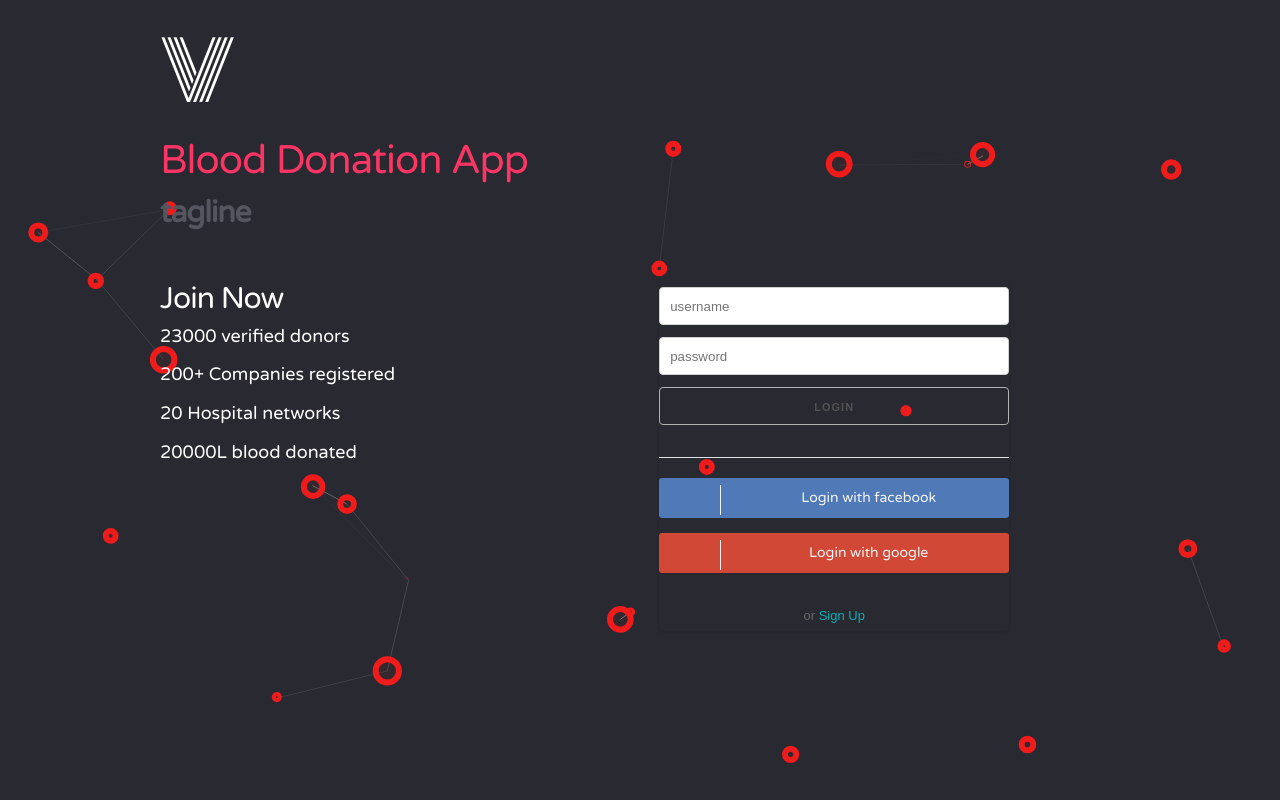
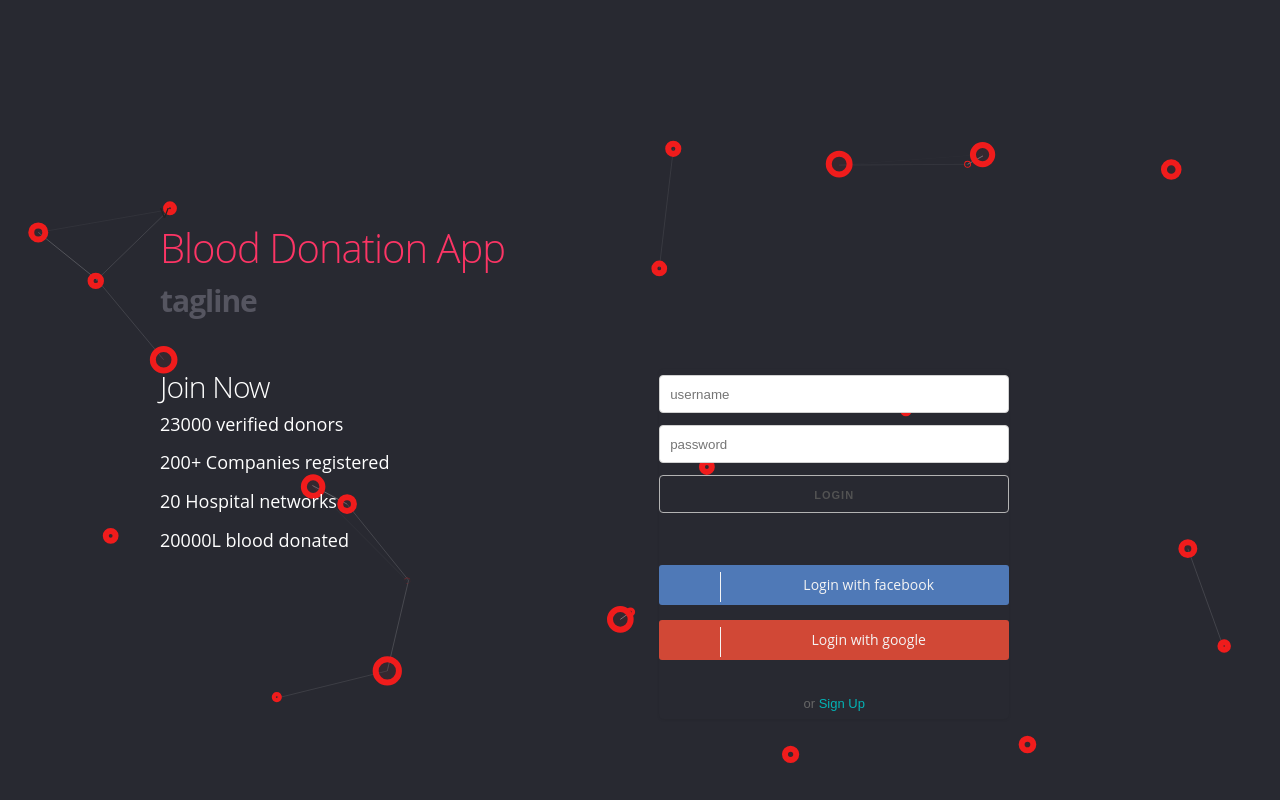
Before and after one commit to GAUTHAM31/CareHack, a Django app: page / in a window 1280 px wide. Run offline with Django 3.2, Linux system fonts and the light colour scheme; some libraries are stand-ins or nearby versions.

Commit message:
Updated login page, added logo

```diff
--- a/donors/static/css/style.css
+++ b/donors/static/css/style.css
@@ -1,7 +1,7 @@
 BODY {
   background: #282931;
   -webkit-font-smoothing: antialiased;
-  font-family: 'Varela Round', sans-serif;
+  font-family: 'Open Sans', sans-serif;
   height: 100%;
 }
 
@@ -38,12 +38,11 @@
 }
 
 .logo {
-  font-family: 'Monoton', cursive;
-  color: white;
-  font-size: 8rem;
+  width: 300px;
 }
 
 .top {
+  padding-top: 20%;
   padding-bottom: 5rem;
 }
 
@@ -153,7 +152,6 @@
 	display: block;
 	width: 100%;
 	height: 1px;
-	border-bottom: 1px solid #dee3e4;
 	position: relative;
 	margin: 20px 0;
 }
```
Also changed, not shown: 4 other files.
